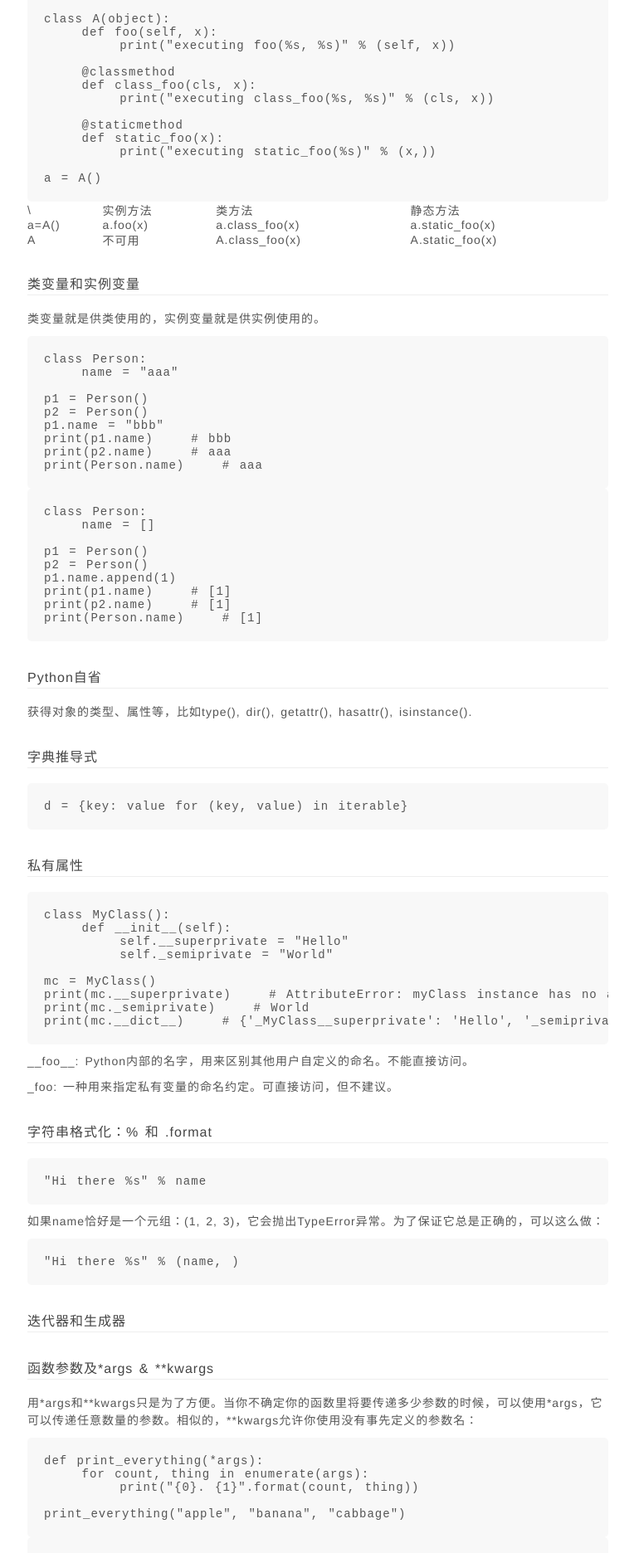
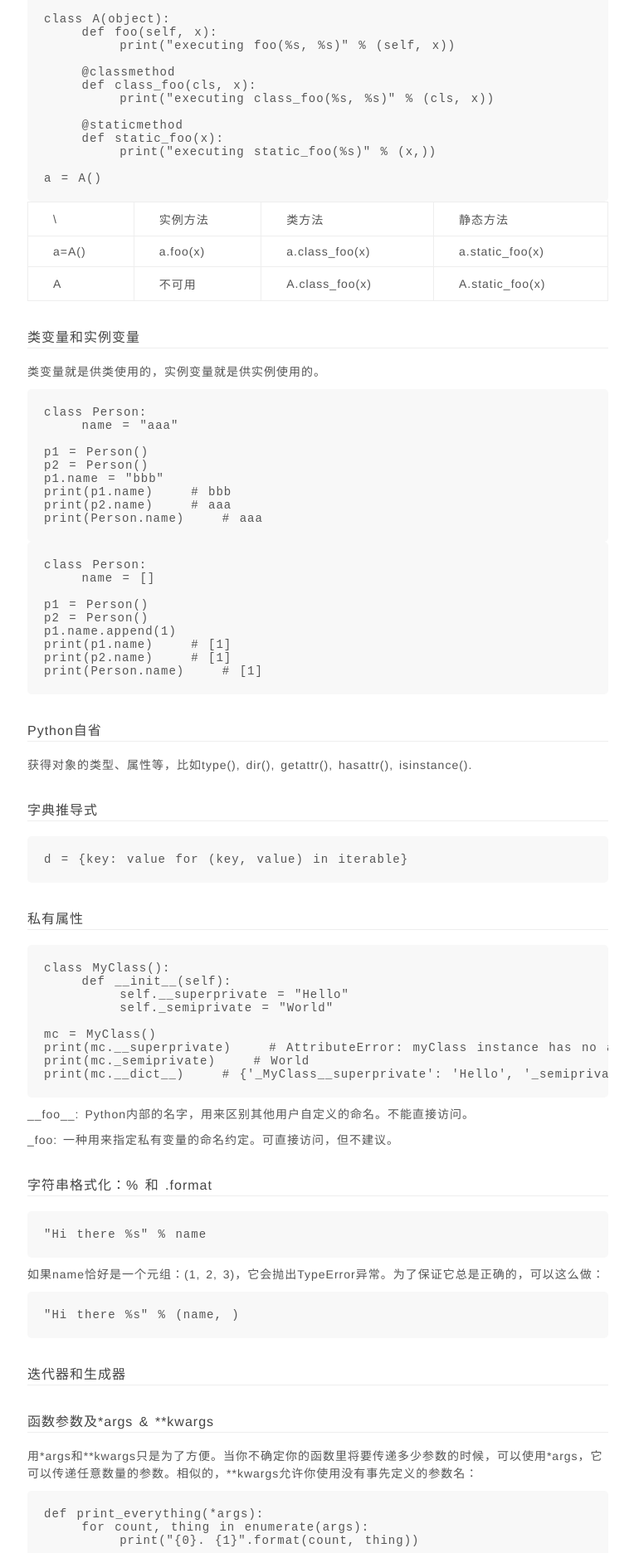
Before and after one commit to 12ff806/12ff806.github.io, a Jekyll site: the page built from _posts/2018-04-02-python-base.md, in a window 1280 px wide. Shown: the part 1132-3004 px from the top of the page at 83% size, without its empty margins (257-1021 px from the left). Built offline with Jekyll 4.4.1, drawn with Linux system fonts in a browser that asks for light colours; comment, search, counter and statistics services are not loaded.

Commit message:
table style

```diff
--- a/css/style.css
+++ b/css/style.css
@@ -299,8 +299,7 @@ footer p a:hover{
     border-collapse: collapse;
 }
 
-.tree .tree-content ul li,
-.post .post-content table tr td ul li{
+.post .post-content table tr td{
     padding: 10px 30px;
     border: solid 1px #eee;
     cursor: pointer;
```
